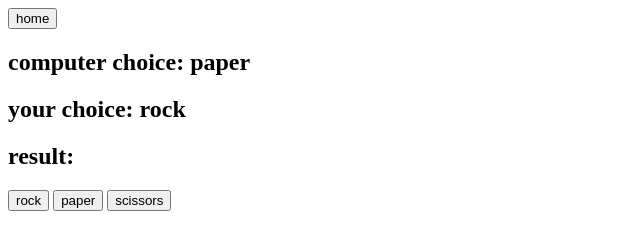
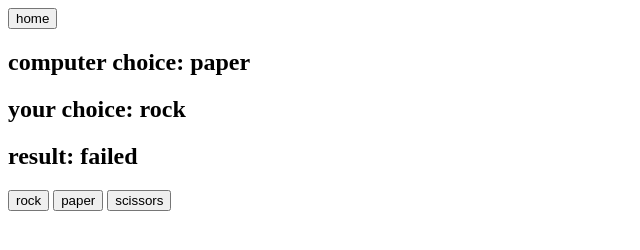
Before and after one commit to 00windhound/windhound-web, a plain HTML site: page rockpaperscissors.html in a window 1280 px wide. Both pictures are taken after a click on the button "rock". Shown: the full height of the page, 0-640 px from the left. Drawn offline with Linux system fonts and the light colour scheme.

Commit message:
rock paper scissors is working!!

```diff
--- a/tutorial.js
+++ b/tutorial.js
@@ -1,14 +1,16 @@
 const computerchoicedisplay =document.getElementById('computerchoice')
 const userchoicedisplay =document.getElementById('userchoice')
-const result = document.getElementById('result')
+const resultdisplay = document.getElementById('result')
 const possible = document.querySelectorAll('button')
 let userchoice
 let computerchoice
+let result
 
 possible.forEach(possible => possible.addEventListener('click', (e) =>{
 userchoice = e.target.id
 userchoicedisplay.innerHTML = userchoice
 gencompchoice()
+getresult()
 }))
 
 function gencompchoice(){
@@ -18,4 +20,14 @@ function gencompchoice(){
    if(randomnumber === 2){ computerchoice='scissors'}
    computerchoicedisplay.innerHTML = computerchoice
 }
-function getresult(){}
+function getresult(){
+    if (computerchoice === userchoice){ result ='a draw!'}
+    if (computerchoice === 'rock' && userchoice === 'paper'){result= 'you win!'}
+    if (computerchoice === 'rock' && userchoice === 'scissors'){result='failed'}
+    if (computerchoice === 'paper' && userchoice === 'rock'){result= 'failed'}
+    if (computerchoice === 'paper' && userchoice === 'scissors'){result='you win!'}
+    if (computerchoice === 'scissors' && userchoice === 'rock'){result='you win!'}
+    if (computerchoice === 'scissors' && userchoice === 'paper'){result='failed'}
+    resultdisplay.innerHTML= result
+}
+resultdisplay.innerHTML= result
```
Also changed, not shown: rockpaperscissors.html (+1 -6 lines).
